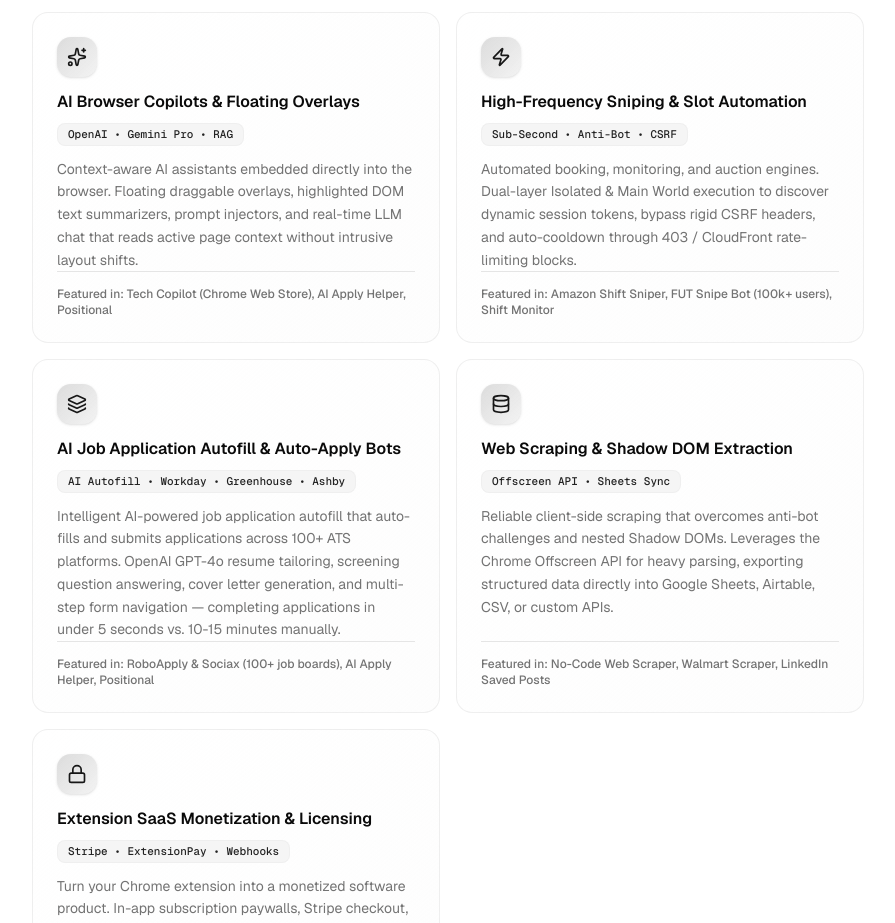
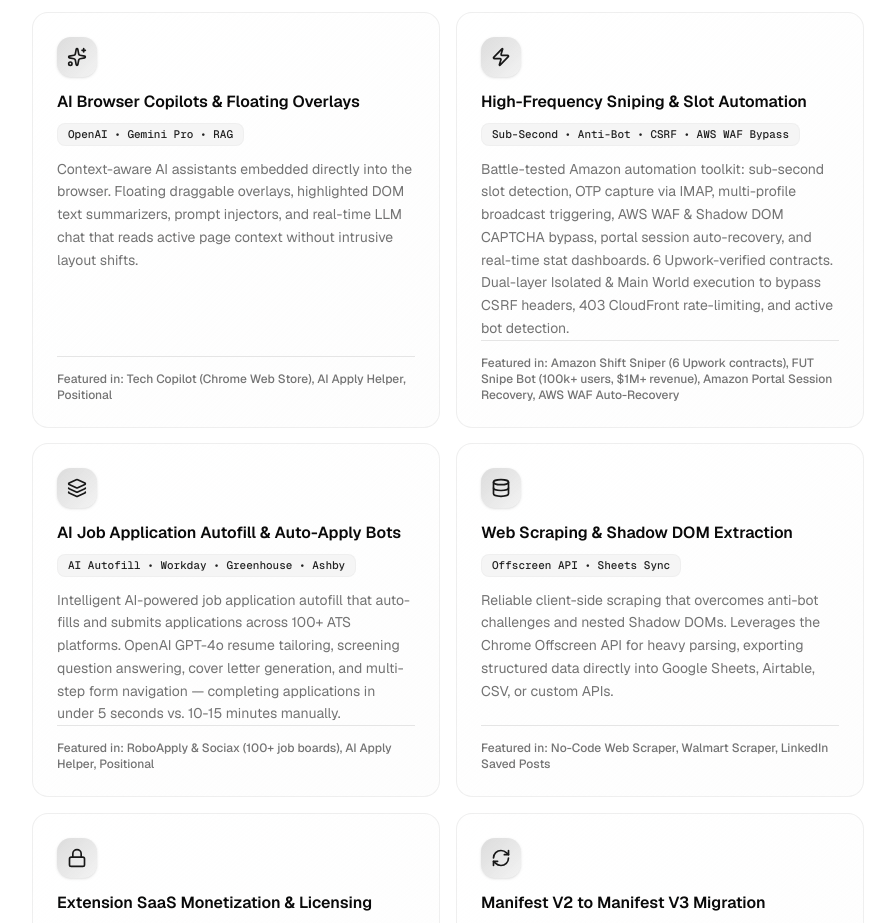
Before and after one commit to getwebgrowth/effective-octo-telegram, a Next.js app: page /chrome-extension-developer-for-hire in a window 1280 px wide. Shown: the part 2420-3343 px from the top of the page, without its empty margins (192-1087 px from the left). Built offline with nearby package versions, Linux system fonts and the light colour scheme.

Commit message:
feat: featured flag for Amazon Shift Sniper + FUT Snipe Bot on homepage; enhance services page Amazon entry; fix projects-section to filter by featured

```diff
--- a/src/app/chrome-extension-developer-for-hire/page.tsx
+++ b/src/app/chrome-extension-developer-for-hire/page.tsx
@@ -257,10 +257,10 @@ const SERVICES = [
   {
     icon: Zap,
     title: "High-Frequency Sniping & Slot Automation",
-    badge: "Sub-Second • Anti-Bot • CSRF",
+    badge: "Sub-Second • Anti-Bot • CSRF • AWS WAF Bypass",
     description:
-      "Automated booking, monitoring, and auction engines. Dual-layer Isolated & Main World execution to discover dynamic session tokens, bypass rigid CSRF headers, and auto-cooldown through 403 / CloudFront rate-limiting blocks.",
-    projects: "Featured in: Amazon Shift Sniper, FUT Snipe Bot (100k+ users), Shift Monitor",
+      "Battle-tested Amazon automation toolkit: sub-second slot detection, OTP capture via IMAP, multi-profile broadcast triggering, AWS WAF & Shadow DOM CAPTCHA bypass, portal session auto-recovery, and real-time stat dashboards. 6 Upwork-verified contracts. Dual-layer Isolated & Main World execution to bypass CSRF headers, 403 CloudFront rate-limiting, and active bot detection.",
+    projects: "Featured in: Amazon Shift Sniper (6 Upwork contracts), FUT Snipe Bot (100k+ users, $1M+ revenue), Amazon Portal Session Recovery, AWS WAF Auto-Recovery",
   },
   {
     icon: Layers,
--- a/src/components/section/projects-section.tsx
+++ b/src/components/section/projects-section.tsx
@@ -36,7 +36,7 @@ export default function ProjectsSection() {
                 </div>
                 <div className="flex flex-col gap-y-10">
                     <div className="grid grid-cols-1 gap-3 sm:grid-cols-2 max-w-[800px] mx-auto auto-rows-fr">
-                        {DATA.projects.slice(0, 4).map((project, id) => (
+                        {DATA.projects.filter((p: any) => p.featured).map((project, id) => (
                             <BlurFade
                                 key={project.title}
                                 delay={BLUR_FADE_DELAY * 12 + id * 0.05}
--- a/src/data/resume.tsx
+++ b/src/data/resume.tsx
@@ -224,6 +224,7 @@ export const DATA = {
       href: "/projects/fut-snipe-bot",
       dates: "Jan 2026 - Present",
       active: true,
+      featured: true,
       description:
         "High-scale real-time browser extension and automated transfer market sniper for EA FC / FIFA. Scaled to 100,000+ active users and enabled over $1M+ in software revenue with sub-second WebSocket listeners, rate-limit throttling, and anti-ban behavioral randomization.",
       technologies: [
```
